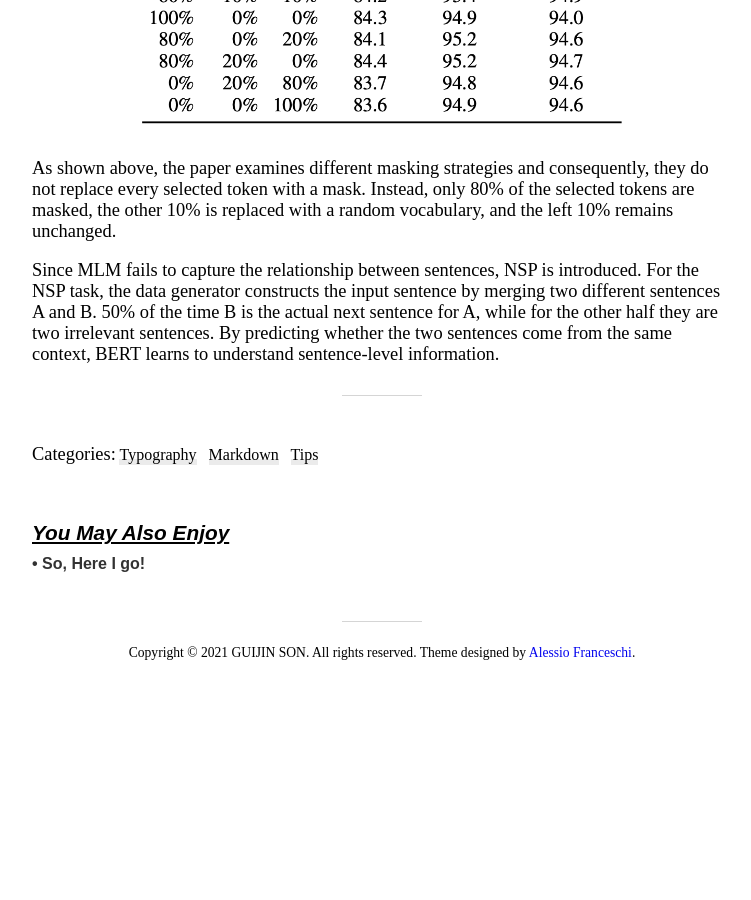
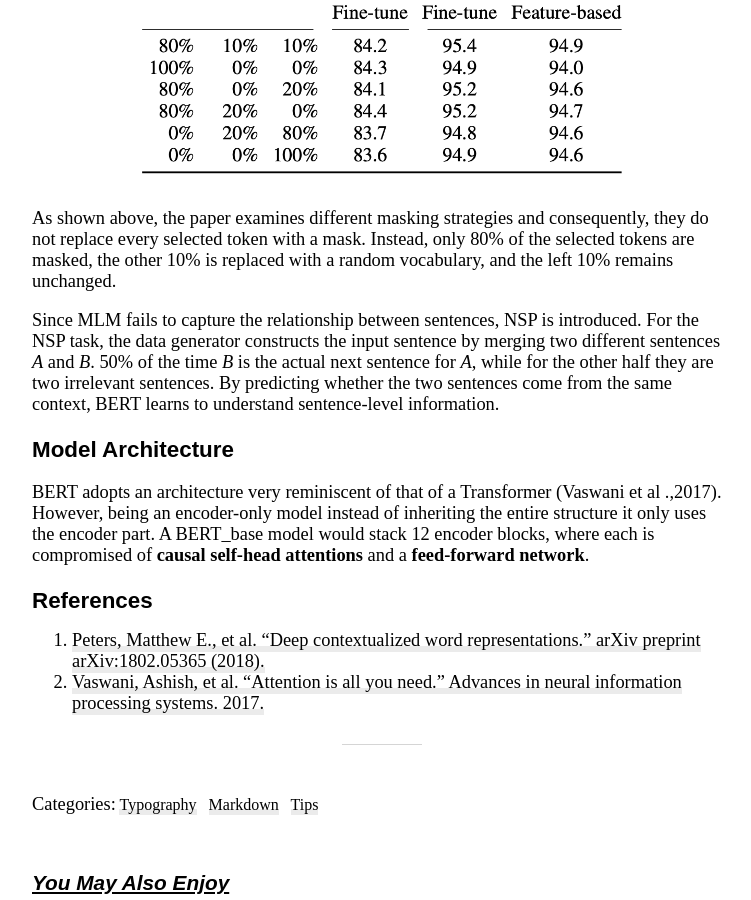
Before and after one commit to guijinSON/guijinSON.github.io, a Jekyll site: the page built from _posts/2021-08-15-An NLP Classic, BERT.md, in a window 1280 px wide and 900 px high, scrolled down 1237 px. Shown: the whole window, without its empty margins (258-1009 px from the left). Built offline with Jekyll 4.4.1, drawn with Linux system fonts in a browser that asks for light colours; nearby versions of some CDN libraries; comment, search, counter and statistics services are not loaded; before the commit the page ends 1912 px from its top, so only the background shows below that; some of the changed text lies outside the part shown.

Commit message:
Update 2021-08-15-An NLP Classic, BERT.md

```diff
--- a/_posts/2021-08-15-An NLP Classic, BERT.md
+++ b/_posts/2021-08-15-An NLP Classic, BERT.md
@@ -25,4 +25,12 @@
 
 As shown above, the paper examines different masking strategies and consequently, they do not replace every selected token with a mask. Instead, only 80% of the selected tokens are masked, the other 10% is replaced with a random vocabulary, and the left 10% remains unchanged.
 
-Since MLM fails to capture the relationship between sentences, NSP is introduced. For the NSP task, the data generator constructs the input sentence by merging two different sentences A and B. 50% of the time B is the actual next sentence for A, while for the other half they are two irrelevant sentences. By predicting whether the two sentences come from the same context, BERT learns to understand sentence-level information.
+Since MLM fails to capture the relationship between sentences, NSP is introduced. For the NSP task, the data generator constructs the input sentence by merging two different sentences *A* and *B*. 50% of the time *B* is the actual next sentence for *A*, while for the other half they are two irrelevant sentences. By predicting whether the two sentences come from the same context, BERT learns to understand sentence-level information.
+
+### Model Architecture
+BERT adopts an architecture very reminiscent of that of a Transformer (Vaswani et al .,2017). However, being an encoder-only model instead of inheriting the entire structure it only uses the encoder part. A BERT_base model would stack 12 encoder blocks, where each is compromised of **causal self-head attentions** and a **feed-forward network**.
+
+### References
+
+1. [Peters, Matthew E., et al. "Deep contextualized word representations." arXiv preprint arXiv:1802.05365 (2018).](https://arxiv.org/abs/1802.05365)
+2. [Vaswani, Ashish, et al. "Attention is all you need." Advances in neural information processing systems. 2017.](https://arxiv.org/abs/1706.03762)
```
